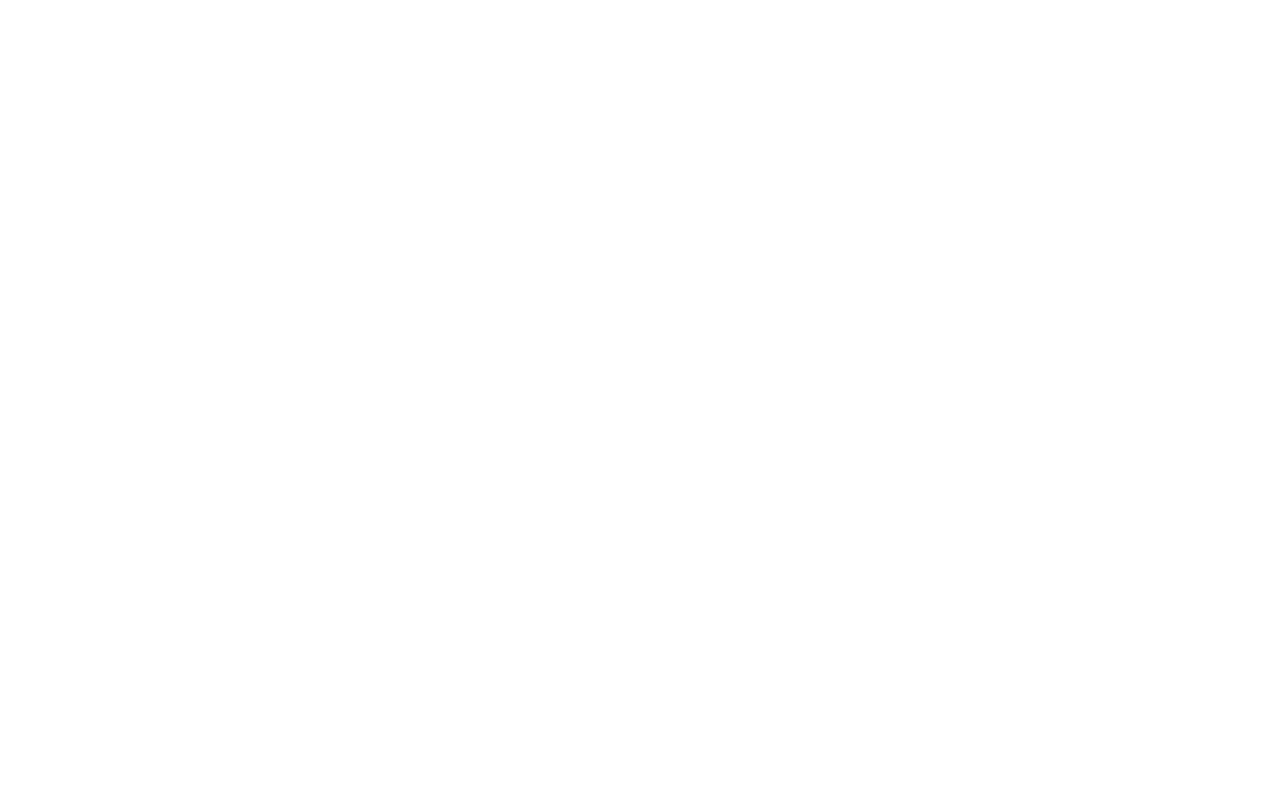
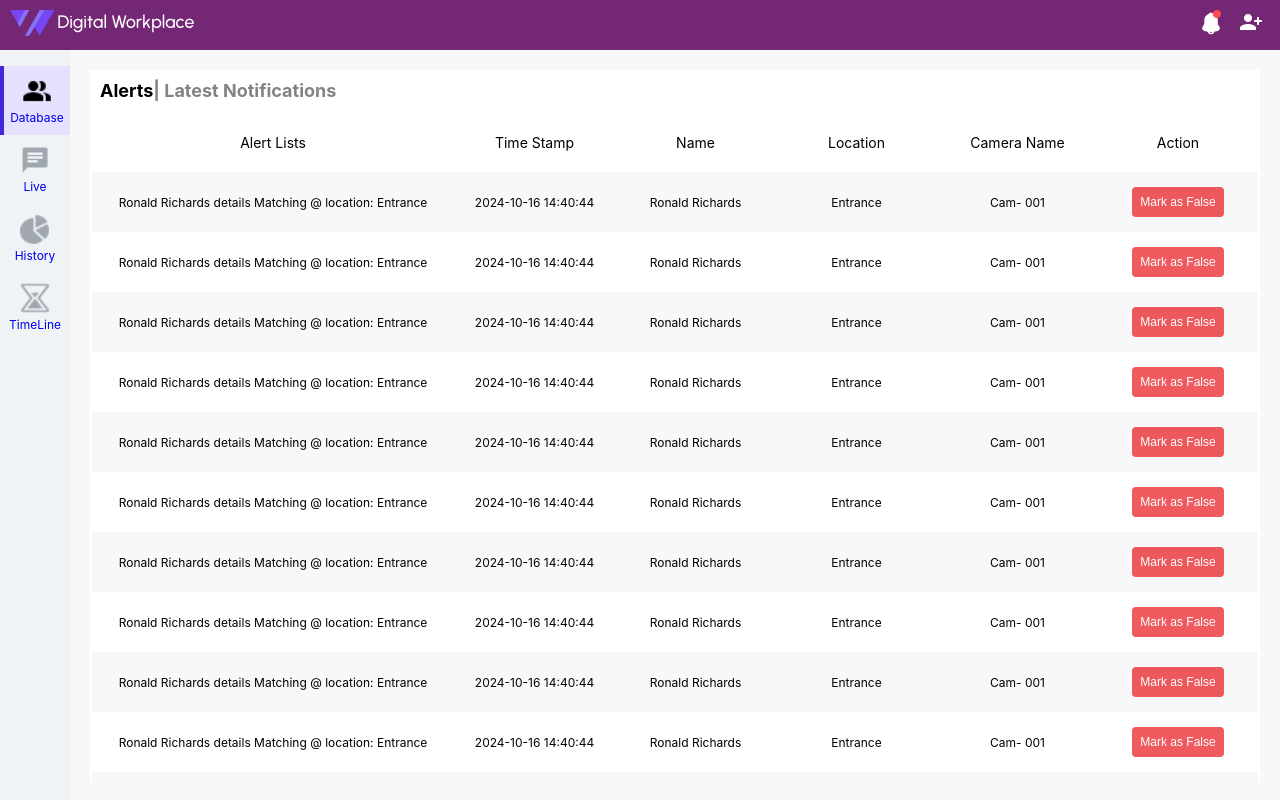
Before and after one commit to manojDTC/criminal-detection, a React (Create React App) app: page /Alert in a window 1280 px wide. Before the commit this address had no page. Built offline with nearby package versions, Linux system fonts and the light colour scheme.

Commit message:
alert ui

```diff
--- a/src/App.css
+++ b/src/App.css
@@ -353,3 +353,50 @@
   text-decoration: none;
   cursor: pointer;
 }
+.alertTable th {
+  font-weight: normal;
+  padding: 6px;
+  font-size: 14px;
+}
+.alertTable tr th:first-child {
+  width: 350px !important;
+}
+.alertTable td {
+  font-size: 12px;
+  padding: 6px;
+}
+.alertTable td button {
+  background: #e82127bd;
+  color: white;
+  border: 0;
+  outline: none;
+  padding: 8px;
+  font-size: 12px;
+  border-radius: 4px;
+}
+
+*::-webkit-scrollbar {
+  height: 8px;
+  width: 8px !important;
+  opacity: 1;
+  display: block;
+}
+
+/* .main-content::-webkit-scrollbar,
+.tab-content::-webkit-scrollbar {
+  opacity: 0;
+  display: none;
+} */
+
+*::-webkit-scrollbar-track {
+  background: transparent;
+  border-radius: 5px;
+  opacity: 0;
+}
+
+*::-webkit-scrollbar-thumb {
+  background-color: rgba(169, 169, 169, 0.526);
+  border-radius: 5px;
+  z-index: 0;
+  opacity: 0;
+}
--- a/src/AppRoutes.tsx
+++ b/src/AppRoutes.tsx
@@ -10,6 +10,7 @@
 import Live from "./components/Live";
 import TimeLine from "./components/TimeLine";
 import History from "./components/History";
+import Alert from "./components/Alert";
 
 const AppRoutes = () => {
   return (
@@ -50,6 +51,15 @@
               </Layout>
             }
           />
+
+          <Route
+            path="/Alert"
+            element={
+              <Layout>
+                <Alert />
+              </Layout>
+            }
+          />
         </Routes>
       </Router>
     </>
--- /dev/null
+++ b/src/components/Alert.tsx
@@ -0,0 +1,242 @@
+import React from "react";
+
+const Alert = () => {
+  return (
+    <div
+      style={{
+        marginLeft: "70px",
+        background: "#8080800f",
+        height: "calc(100vh - 90px)",
+        padding: "20px",
+        // overflow: "scroll",
+      }}
+    >
+      <div
+        style={{
+          display: "flex",
+          justifyContent: "space-between",
+          alignItems: "center",
+          background: "white",
+          padding: "10px",
+        }}
+      >
+        <h2 style={{ margin: "0", fontSize: "18px" }}>
+          Alerts
+          <span style={{ color: "#838383" }}>| Latest Notifications</span>
+        </h2>
+      </div>
+      <div style={{ overflow: "auto", maxHeight: "calc(100vh - 130px)" }}>
+        <table className="dbtable alertTable">
+          <tbody>
+            <tr>
+              <th>Alert Lists</th>
+              <th>Time Stamp</th>
+              <th>Name</th>
+              <th>Location</th>
+              <th>Camera Name</th>
+              <th>Action</th>
+            </tr>
+
+            <tr>
+              <td>Ronald Richards details Matching @ location: Entrance</td>
+              <td>2024-10-16 14:40:44</td>
+              <td>
+                <span>
+                  <img src="" alt=""></img>
+                </span>
+                Ronald Richards
+              </td>
+              <td>Entrance</td>
+              <td>Cam- 001</td>
+              <td>
+                <button>Mark as False</button>
+              </td>
+            </tr>
+            <tr>
+              <td>Ronald Richards details Matching @ location: Entrance</td>
+              <td>2024-10-16 14:40:44</td>
+              <td>
+                <span>
+                  <img src="" alt=""></img>
+                </span>
+                Ronald Richards
+              </td>
+              <td>Entrance</td>
+              <td>Cam- 001</td>
+              <td>
+                <button>Mark as False</button>
+              </td>
+            </tr>
+            <tr>
+              <td>Ronald Richards details Matching @ location: Entrance</td>
+              <td>2024-10-16 14:40:44</td>
+              <td>
+                <span>
+                  <img src="" alt=""></img>
+                </span>
+                Ronald Richards
+              </td>
+              <td>Entrance</td>
+              <td>Cam- 001</td>
+              <td>
+                <button>Mark as False</button>
+              </td>
+            </tr>
+            <tr>
+              <td>Ronald Richards details Matching @ location: Entrance</td>
+              <td>2024-10-16 14:40:44</td>
+              <td>
+                <span>
+                  <img src="" alt=""></img>
+                </span>
+                Ronald Richards
+              </td>
+              <td>Entrance</td>
+              <td>Cam- 001</td>
+              <td>
+                <button>Mark as False</button>
+              </td>
+            </tr>
+            <tr>
+              <td>Ronald Richards details Matching @ location: Entrance</td>
+              <td>2024-10-16 14:40:44</td>
+              <td>
+                <span>
+                  <img src="" alt=""></img>
+                </span>
+                Ronald Richards
+              </td>
+              <td>Entrance</td>
+              <td>Cam- 001</td>
+              <td>
+                <button>Mark as False</button>
+              </td>
+            </tr>
+            <tr>
+              <td>Ronald Richards details Matching @ location: Entrance</td>
+              <td>2024-10-16 14:40:44</td>
+              <td>
+                <span>
+                  <img src="" alt=""></img>
+                </span>
+                Ronald Richards
+              </td>
+              <td>Entrance</td>
+              <td>Cam- 001</td>
+              <td>
+                <button>Mark as False</button>
+              </td>
+            </tr>
+            <tr>
+              <td>Ronald Richards details Matching @ location: Entrance</td>
+              <td>2024-10-16 14:40:44</td>
+              <td>
+                <span>
+                  <img src="" alt=""></img>
+                </span>
+                Ronald Richards
+              </td>
+              <td>Entrance</td>
+              <td>Cam- 001</td>
+              <td>
+                <button>Mark as False</button>
+              </td>
+            </tr>
+            <tr>
+              <td>Ronald Richards details Matching @ location: Entrance</td>
+              <td>2024-10-16 14:40:44</td>
+              <td>
+                <span>
+                  <img src="" alt=""></img>
+                </span>
+                Ronald Richards
+              </td>
+              <td>Entrance</td>
+              <td>Cam- 001</td>
+              <td>
+                <button>Mark as False</button>
+              </td>
+            </tr>
+            <tr>
+              <td>Ronald Richards details Matching @ location: Entrance</td>
+              <td>2024-10-16 14:40:44</td>
+              <td>
+                <span>
+                  <img src="" alt=""></img>
+                </span>
+                Ronald Richards
+              </td>
+              <td>Entrance</td>
+              <td>Cam- 001</td>
+              <td>
+                <button>Mark as False</button>
+              </td>
+            </tr>
+            <tr>
+              <td>Ronald Richards details Matching @ location: Entrance</td>
+              <td>2024-10-16 14:40:44</td>
+              <td>
+                <span>
+                  <img src="" alt=""></img>
+                </span>
+                Ronald Richards
+              </td>
+              <td>Entrance</td>
+              <td>Cam- 001</td>
+              <td>
+                <button>Mark as False</button>
+              </td>
+            </tr>
+            <tr>
+              <td>Ronald Richards details Matching @ location: Entrance</td>
+              <td>2024-10-16 14:40:44</td>
+              <td>
+                <span>
+                  <img src="" alt=""></img>
+                </span>
+                Ronald Richards
+              </td>
+              <td>Entrance</td>
+              <td>Cam- 001</td>
+              <td>
+                <button>Mark as False</button>
+              </td>
+            </tr>
+            <tr>
+              <td>Ronald Richards details Matching @ location: Entrance</td>
+              <td>2024-10-16 14:40:44</td>
+              <td>
+                <span>
+                  <img src="" alt=""></img>
+                </span>
+                Ronald Richards
+              </td>
+              <td>Entrance</td>
+              <td>Cam- 001</td>
+              <td>
+                <button>Mark as False</button>
+              </td>
+            </tr>
+            <tr>
+              <td>Ronald Richards details Matching @ location: Entrance</td>
+              <td>2024-10-16 14:40:44</td>
+              <td>
+                <span>
+                  <img src="" alt=""></img>
+                </span>
+                Ronald Richards
+              </td>
+              <td>Entrance</td>
+              <td>Cam- 001</td>
+              <td>
+                <button>Mark as False</button>
+              </td>
+            </tr>
+          </tbody>
+        </table>
+      </div>
+    </div>
+  );
+};
+
+export default Alert;
```
